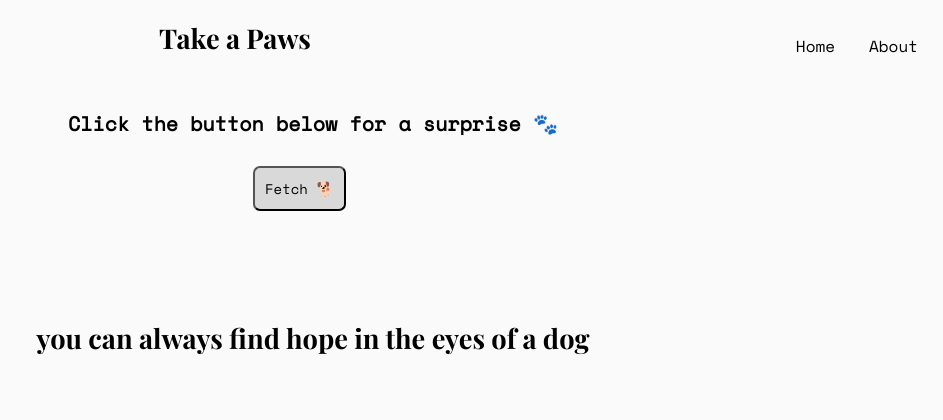
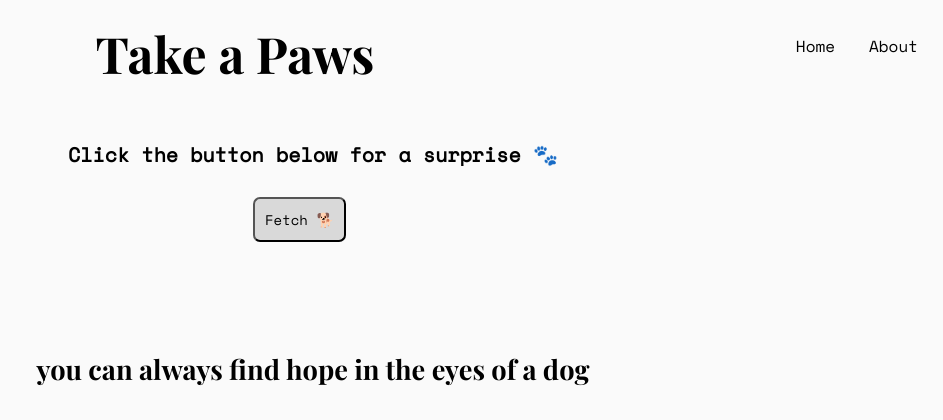
Before and after one commit to rvth/takeapaws, a Flask app: page / in a window 1280 px wide. Shown: the top 420 px of the page, without its empty margins (337-1280 px from the left). Run offline with Flask 2, Linux system fonts and the light colour scheme.

Commit message:
h1 again :)

```diff
--- a/static/css/style.css
+++ b/static/css/style.css
@@ -1,11 +1,11 @@
 /* layout */
 
-h1 {
+h1{
     color: black;
-    font-size: 1.7rem;
+    font-size: 50px;
     font-weight: bold;
     font-family: 'Playfair Display', monospace;
-    text-align: center;
+   text-align: center;
 }
 
 h2 {
--- a/templates/index.html
+++ b/templates/index.html
@@ -30,14 +30,10 @@ height="0" width="0" style="display:none;visibility:hidden"></iframe></noscript>
             <li><a href="{{ url_for('about') }}">About</a></li>
             <li><a class="active" href="{{ url_for('home') }}">Home</a></li>
             </ul>
-
-  <div class="container container-header">
+</header>
         <h1>
             Take a Paws
         </h1>
-    </div>
-</header>
-
 <br>
 
 <h3>Click the button below for a surprise &#128062;</h3>
```
Also changed, not shown: templates/about.html (+3 -4 lines).
